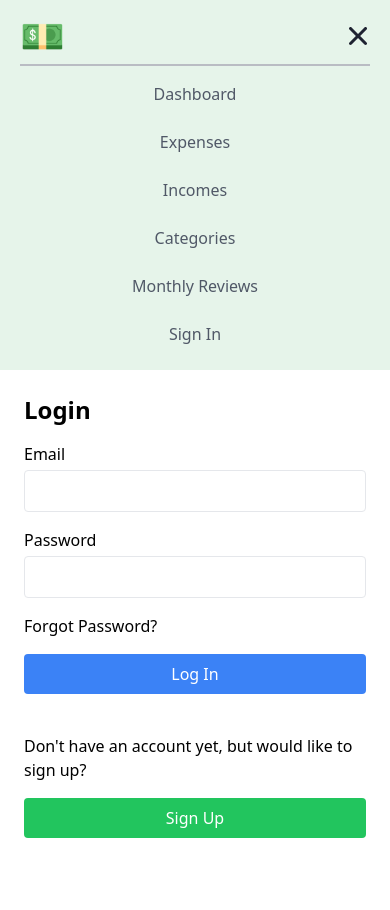
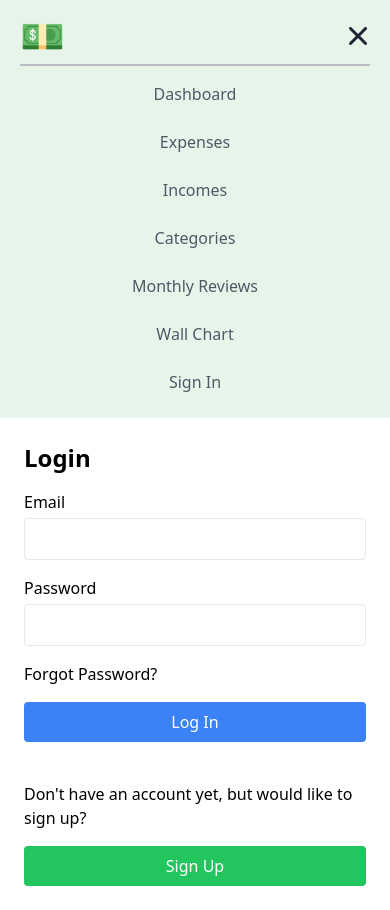
Before and after one commit to chrisaugust/Flow2-Frontend, a React (Vite) app: page /login in a window 390 px wide. Both pictures are taken after a click on the button 358 px from the left and 36 px from the top of the page. Before the commit the page ends 862 px from the top, so only its background shows below. Built offline with nearby package versions, Linux system fonts and the light colour scheme; no server answers; the HTML template or start-up script is replaced by a standard one.

Commit message:
Add wall chart link on mobile dropdown menu

```diff
--- a/src/components/NavBar.jsx
+++ b/src/components/NavBar.jsx
@@ -95,7 +95,7 @@ const NavBar = ({ token, onLogout }) => {
             <NavLink to="/incomes" className="hover:bg-brand-dark text-slate-700 rounded py-2 px-4 mt-2">Incomes</NavLink>
             <NavLink to="/categories" className="hover:bg-brand-dark text-slate-700 rounded py-2 px-4 mt-2">Categories</NavLink>
             <NavLink to="/monthly_reviews" className="hover:bg-brand-dark text-slate-700 rounded py-2 px-4 mt-2">Monthly Reviews</NavLink>
-
+            <NavLink to="/wall-chart" className="hover:bg-brand-dark text-slate-700 rounded py-2 px-4 mt-2">Wall Chart</NavLink>
             {token ? (
               <>
                 <button
```
